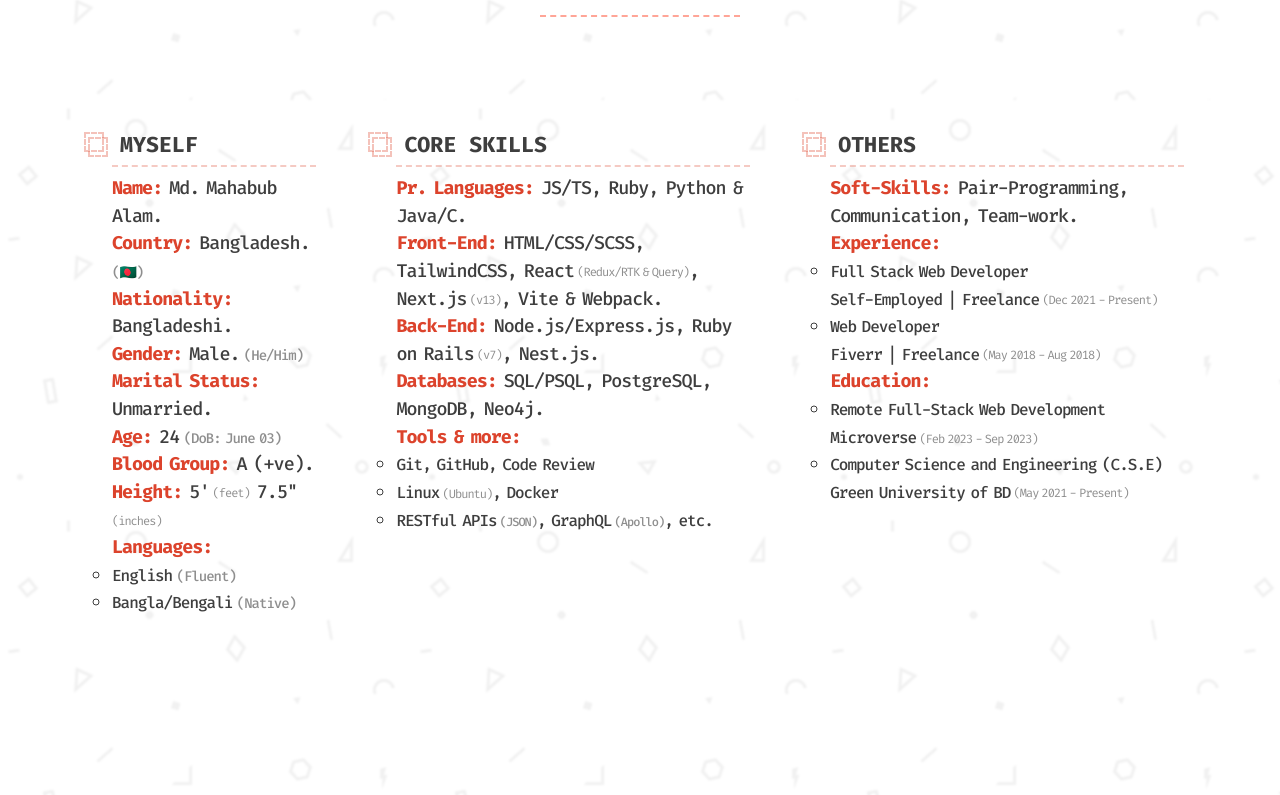
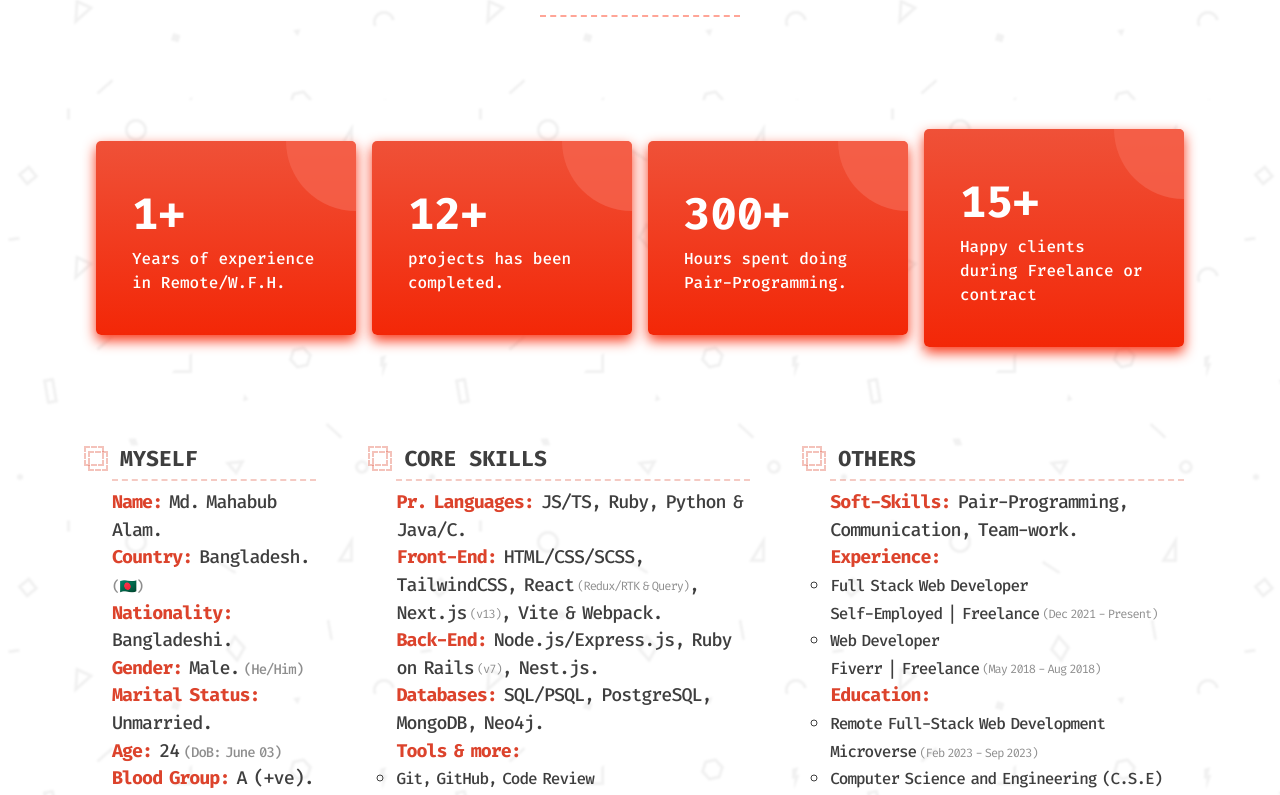
Before and after one commit to mahabubx7/portfolio-web, a Next.js app: page / in a window 1280 px wide. Shown: the part 980-1775 px from the top of the page. Built offline with nearby package versions, Linux system fonts and the light colour scheme.

Commit message:
new(element): :rocket: added-about-summary-cards

```diff
--- a/src/components/About.jsx
+++ b/src/components/About.jsx
@@ -3,6 +3,27 @@ import styles from "./styles/about.module.css";
 export default function About() {
   return (
     <div className={styles.container} id="about">
+      <div className={styles.about_summary}>
+        <div className={styles.summary_card}>
+          <h3>1+</h3>
+          <p>Years of experience in Remote/W.F.H.</p>
+        </div>
+
+        <div className={styles.summary_card}>
+          <h3>12+</h3>
+          <p>projects has been completed.</p>
+        </div>
+
+        <div className={styles.summary_card}>
+          <h3>300+</h3>
+          <p>Hours spent doing Pair-Programming.</p>
+        </div>
+
+        <div className={styles.summary_card}>
+          <h3>15+</h3>
+          <p>Happy clients during Freelance or contract</p>
+        </div>
+      </div>
       <div className={styles.about_info}>
         <aside className={styles.card}>
           <h3>Myself</h3>
--- a/src/components/styles/about.module.css
+++ b/src/components/styles/about.module.css
@@ -1,10 +1,64 @@
 .container {
   display: flex;
-  justify-content: center;
+  flex-direction: column;
   gap: 1.5rem;
   margin-top: 120px;
   align-items: center;
-  margin-bottom: 320px;
+  margin-bottom: 180px;
+}
+
+.about_summary {
+  display: grid;
+  width: 100%;
+  place-items: center;
+  margin-bottom: 4.5rem;
+  gap: 1rem;
+  grid-template-columns: repeat(4, 1fr);
+}
+
+.about_summary .summary_card {
+  display: flex;
+  position: relative;
+  flex-direction: column;
+  margin: 0;
+  width: 100%;
+  padding: 2.5rem 2.25rem;
+  background: linear-gradient(#ef5138, #f32707);
+  border-radius: 5px;
+  box-shadow: 0 0.35rem 0.8rem 0 #f93719;
+  color: white;
+  cursor: pointer;
+  overflow: hidden;
+}
+
+.summary_card::after {
+  position: absolute;
+  content: "";
+  top: -70px;
+  right: -70px;
+  width: 140px;
+  height: 140px;
+  border-radius: 50%;
+  background-color: rgba(246, 98, 75, 0.8);
+  transform: rotate(135deg);
+  transition: all 0.2s ease-in;
+}
+
+.summary_card:hover::after {
+  top: -50px;
+  right: -50px;
+  width: 140px;
+  height: 140px;
+}
+
+.summary_card h3 {
+  font-size: 2.75rem;
+  font-weight: 700;
+}
+
+.summary_card p {
+  font-size: 1.25rem;
+  font-weight: 500;
 }
 
 .about_info {
@@ -74,10 +128,25 @@
   font-weight: 500;
 }
 
+@media screen and (max-width: 1399px) {
+  .about_summary {
+    gap: 1rem;
+  }
+
+  .about_summary .summary_card p {
+    font-size: 1rem;
+  }
+}
+
 @media screen and (max-width: 1099px) {
   .about_info {
     flex-direction: column;
     align-items: center;
+  }
+
+  .about_summary {
+    grid-template-columns: repeat(2, 1fr);
+    gap: 2rem;
   }
 
   .card {
@@ -91,6 +160,15 @@
     gap: 2.5rem;
   }
 
+  .about_summary {
+    grid-template-columns: repeat(1, 1fr);
+    gap: 1.5rem 0;
+  }
+
+  .about_summary .summary_card {
+    font-size: 1rem;
+  }
+
   .card {
     font-size: 1rem;
     max-width: 100%;
```
